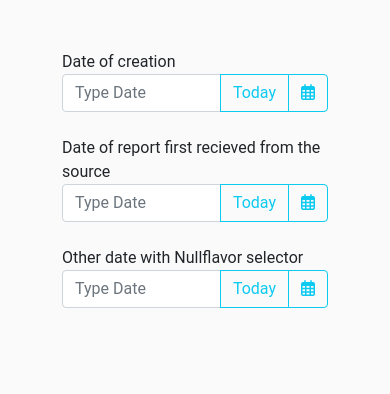
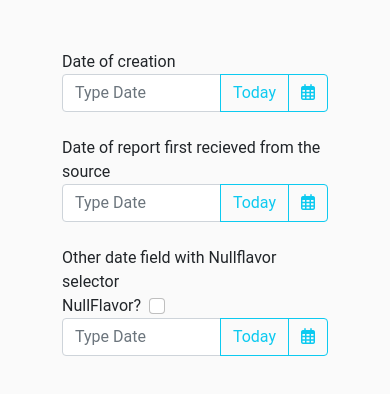
Before and after one commit to FlashDrag/picker, a plain HTML site: page index.html in a window 390 px wide. Drawn offline with nearby package versions, Linux system fonts and the light colour scheme.

Commit message:
Refactor nullflavor functionality, add toggler

```diff
--- a/index.html
+++ b/index.html
@@ -77,7 +77,28 @@
     <br>
 
     <div class="form-container">
-      <label for="otherDate">Other date with Nullflavor selector</label>
+      <label for="otherDate">Other date field with Nullflavor selector</label>
+
+      <div class="d-flex">
+        <label class="me-2">NullFlavor?</label>
+        <input type="checkbox" class="form-check-input">
+      </div>
+      <!-- Nullflavor -->
+      <div class="nullflavorContainer d-none">
+        <input class="form-control" type="text" placeholder="Type Nullflavor" autocomplete="off">
+        <select class="nullFlavorOptions form-select w-auto">
+          <option value="" selected>Select nullflavor</option>
+          <option value="NI">No Information (NI)</option>
+          <option value="MSK">Masked (MSK)</option>
+          <option value="UNK">Unknown (UNK)</option>
+          <option value="NA">Not Applicable (NA)</option>
+          <option value="ASKU">Asked But Unknown (ASKU)</option>
+          <option value="NASK">Not Asked (NASK)</option>
+          <option value="NINF">Negative Infinity (NINF)</option>
+          <option value="PINF">Positive Infinity (PINF)</option>
+        </select>
+      </div>
+      <!-- ./Nullflavor -->
 
       <div class="dateTimeFieldContainer" id="otherDateContainer">
         <div class="form-group">
--- a/script.js
+++ b/script.js
@@ -4,4 +4,63 @@ document.addEventListener("DOMContentLoaded", function () {
   initDateTimePicker("#dateOfCreationContainer");
   initDateTimePicker("#dateOfReportContainer");
   initDateTimePicker("#otherDateContainer");
+
+  // Find all .form-container divs and loop through them
+  document
+    .querySelectorAll(".form-container")
+    .forEach(function (formContainer) {
+      // Within each formContainer, find the NullFlavor checkbox
+      const checkbox = formContainer.querySelector(".form-check-input");
+
+      // If the checkbox doesn't exist, skip this container
+      if (!checkbox) {
+        return;
+      }
+
+      // Find the nullFlavorOptions select and the input where the selected null flavor should be displayed
+      const nullFlavorSelect =
+        formContainer.querySelector(".nullFlavorOptions");
+      const nullFlavorInput = formContainer.querySelector(
+        ".nullflavorContainer input.form-control"
+      );
+
+      // Add an event listener to the nullFlavorOptions select
+      nullFlavorSelect.addEventListener("change", function () {
+        // Update the input field with the selected option's value
+        nullFlavorInput.value = this.value;
+      });
+
+      // Function to toggle visibility based on the checkbox state
+      function toggleContainers() {
+        const dateTimeFieldContainer = formContainer.querySelector(
+          ".dateTimeFieldContainer"
+        );
+        const nullflavorContainer = formContainer.querySelector(
+          ".nullflavorContainer"
+        );
+
+        if (checkbox.checked) {
+          // If the checkbox is checked, hide the dateTimeFieldContainer and show the nullflavorContainer
+          dateTimeFieldContainer.classList.remove("d-block");
+          dateTimeFieldContainer.classList.add("d-none");
+          nullflavorContainer.classList.remove("d-none");
+          nullflavorContainer.classList.add("d-flex");
+          // reset the value of the nullFlavorInput and nullFlavorSelect
+          nullFlavorInput.value = "";
+          nullFlavorSelect.value = "";
+        } else {
+          // If the checkbox is unchecked, show the dateTimeFieldContainer and hide the nullflavorContainer
+          dateTimeFieldContainer.classList.remove("d-none");
+          dateTimeFieldContainer.classList.add("d-block");
+          nullflavorContainer.classList.remove("d-flex");
+          nullflavorContainer.classList.add("d-none");
+        }
+      }
+
+      // Initially call toggleContainers in case the checkbox is pre-checked
+      toggleContainers();
+
+      // Setup event listener for change on the checkbox
+      checkbox.addEventListener("change", toggleContainers);
+    });
 });
```
